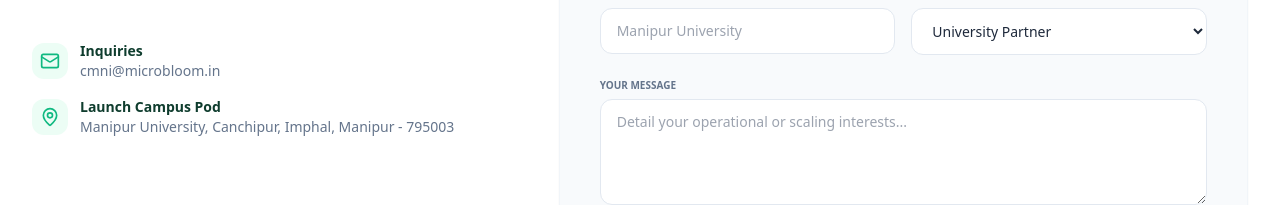
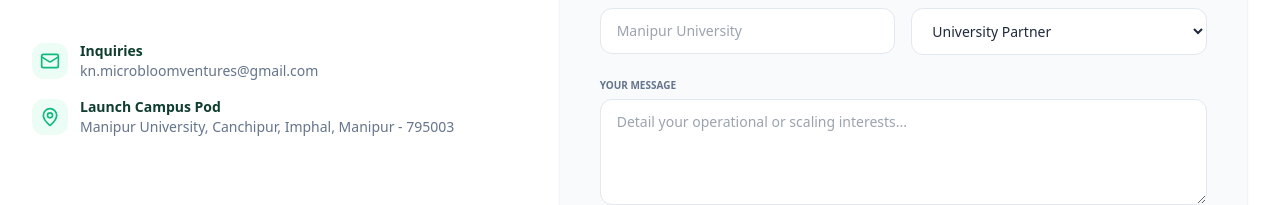
Before and after one commit to ShadowHatGlobal/CMNI, a Next.js app: page / in a window 1280 px wide. Shown: the part 9567-9772 px from the top of the page. Built offline with nearby package versions, Linux system fonts and the light colour scheme.

Commit message:
Update ContactFooter.tsx

```diff
--- a/src/components/ContactFooter.tsx
+++ b/src/components/ContactFooter.tsx
@@ -138,7 +138,7 @@
                 </div>
                 <div className="text-sm">
                   <div className="font-bold text-forest">Inquiries</div>
-                  <a href="mailto:kn.microbloomventures@gmail.com" className="text-slate-500 hover:text-mint">cmni@microbloom.in</a>
+                  <a href="mailto:kn.microbloomventures@gmail.com" className="text-slate-500 hover:text-mint">kn.microbloomventures@gmail.com</a>
                 </div>
               </div>
 
```
